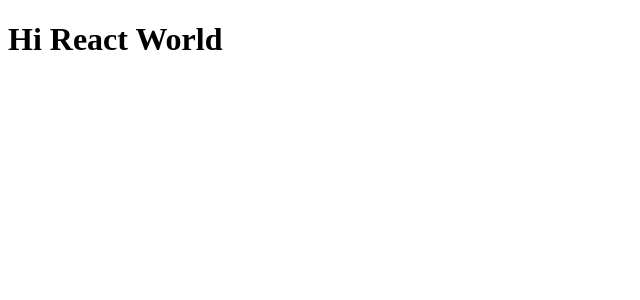
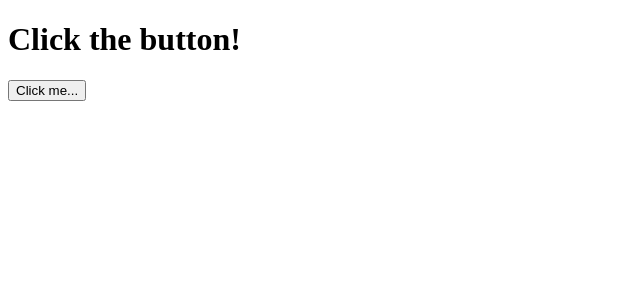
Before and after one commit to aoihanabi/React-To-Do, a React (Create React App) app: page / in a window 1280 px wide. Shown: the top 300 px of the page, without its empty margins (0-640 px from the left). Built offline with nearby package versions, Linux system fonts and the light colour scheme.

Commit message:
Learned about function and class react components, also added an onclick event with a normal js function

```diff
--- a/src/App.js
+++ b/src/App.js
@@ -1,7 +1,30 @@
 import React from "react";
 
-const App = () => {
-    return <h1>Hi React World</h1>;
+function sayHello () {
+    console.log("Hello from the cute button")
 }
 
+//React function component example
+const Header = function(){
+    return <h1>Click the button!</h1>
+}
+
+class Button extends React.Component {
+    render() {
+        return <button onClick={sayHello}>Click me...</button>
+    }
+}
+
+//React Class component example
+class App extends React.Component //the inheritance is what makes it a react class by making available react methods to it.
+{
+    //this is a React method.
+    render() {
+        return (
+        <>
+            <Header />
+            <Button />
+        </>);
+    }
+}
 export default App;
```
